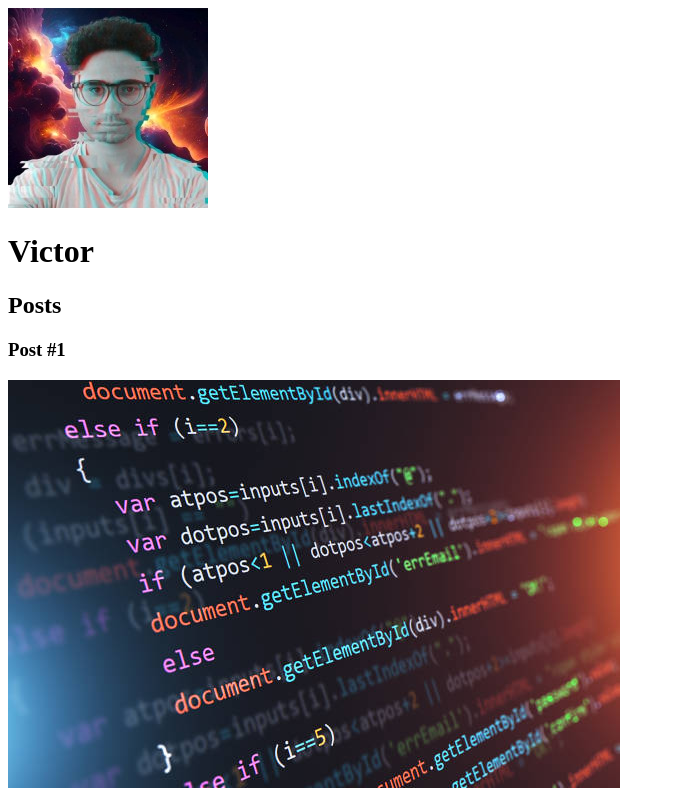
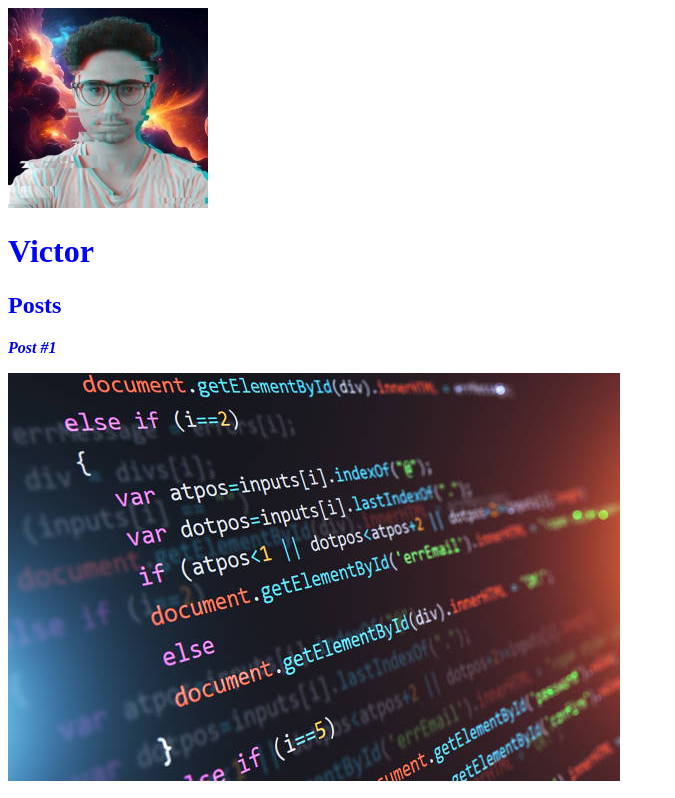
Before and after one commit to victot-exe/html-css, a plain HTML site: page index.html in a window 1280 px wide. Shown: the top 798 px of the page, without its empty margins (0-675 px from the left). Drawn offline with Linux system fonts and the light colour scheme.

Commit message:
Começando a colocar o css

```diff
--- a/index.html
+++ b/index.html
@@ -3,19 +3,20 @@
     <head>
         <meta charset="utf-8">
         <title>Victor</title>
+        <link rel="stylesheet" href="style.css">
     </head>
     <body>
         <header>
             <img src="perfil.jpeg" alt="Foto do rosto do victor com efeitos e galaxias ao fundo">
-            <h1>Victor</h1>
+            <h1 id="title">Victor</h1>
         </header>
         <section>
             <header>
-                <h2>Posts</h2>
+                <h2 class="subtitle">Posts</h2>
             </header>
             <article>
                 <header>
-                    <h3>Post #1</h3>
+                    <h3 class="post_title">Post #1</h3>
                     <img src="postagem 1.jpg" alt="Editor de texto contendo código">
                 </header>
                 <p>
--- /dev/null
+++ b/style.css
@@ -0,0 +1,8 @@
+#title, .subtitle, .post_title{
+    color: blue;
+}
+
+.post_title{
+    font-size: 16px;
+    font-style: italic;
+}
```
Also changed, not shown: 1 other file.
